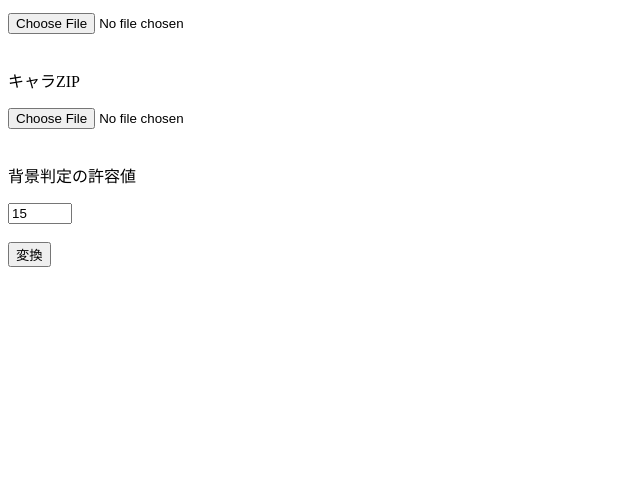
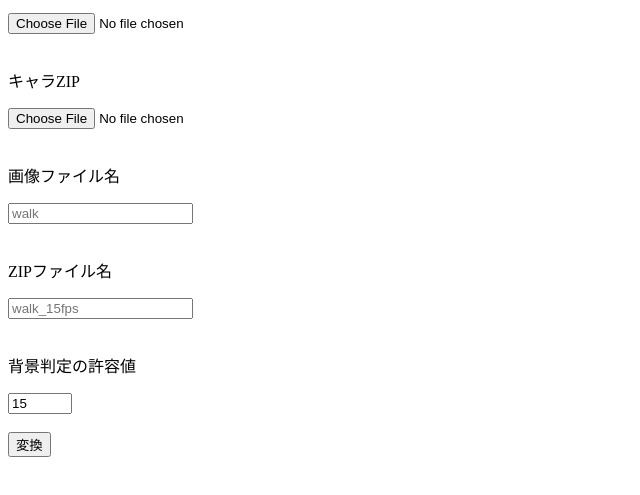
Before and after one commit to toninyan/BattleCatsConverter, a plain HTML site: page index.html in a window 1280 px wide. Shown: the part 107-602 px from the top of the page, without its empty margins (0-640 px from the left). Drawn offline with nearby package versions, Linux system fonts and the light colour scheme.

Commit message:
Update index.html

```diff
--- a/index.html
+++ b/index.html
@@ -33,7 +33,23 @@ id="zipFile"
 accept=".zip">
 
 <br><br>
+<p>画像ファイル名</p>
 
+<input
+type="text"
+id="imageName"
+placeholder="walk">
+
+<br><br>
+
+<p>ZIPファイル名</p>
+
+<input
+type="text"
+id="zipName"
+placeholder="walk_15fps">
+
+<br><br>
 <p>背景判定の許容値</p>
 
 <input
```
